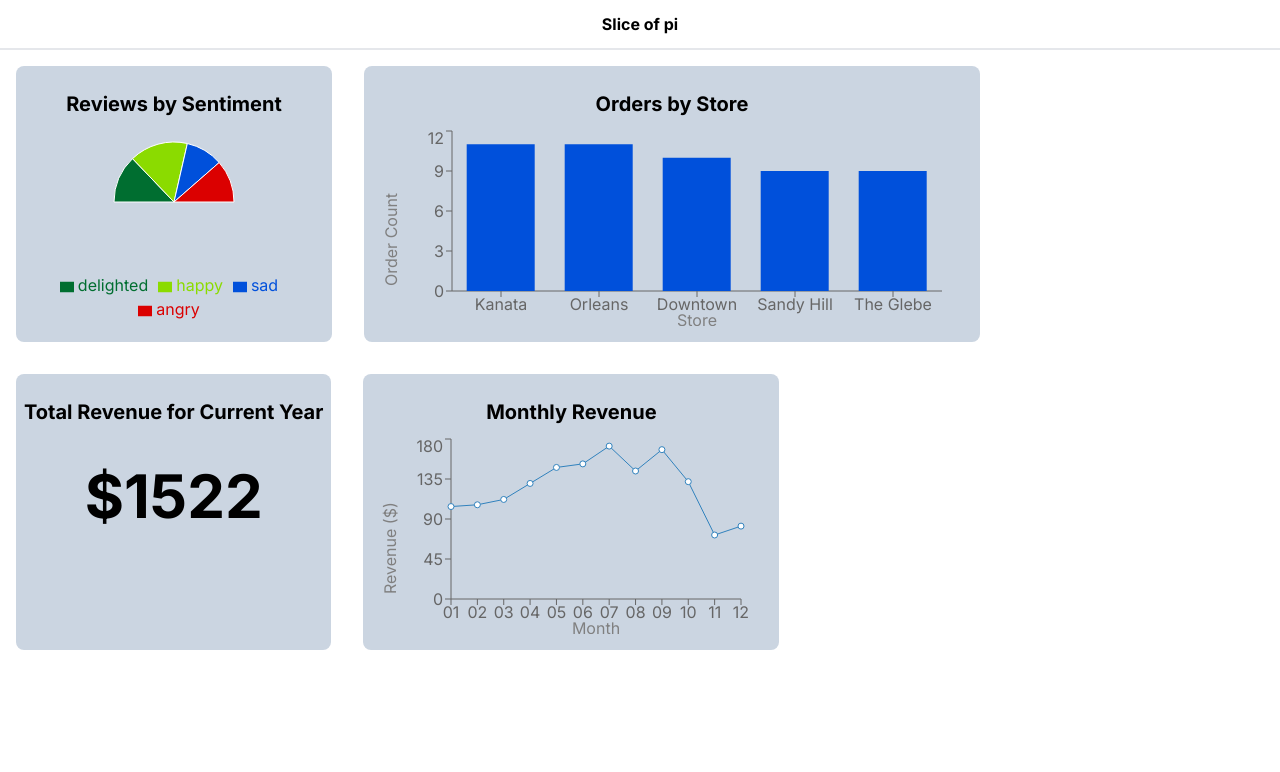
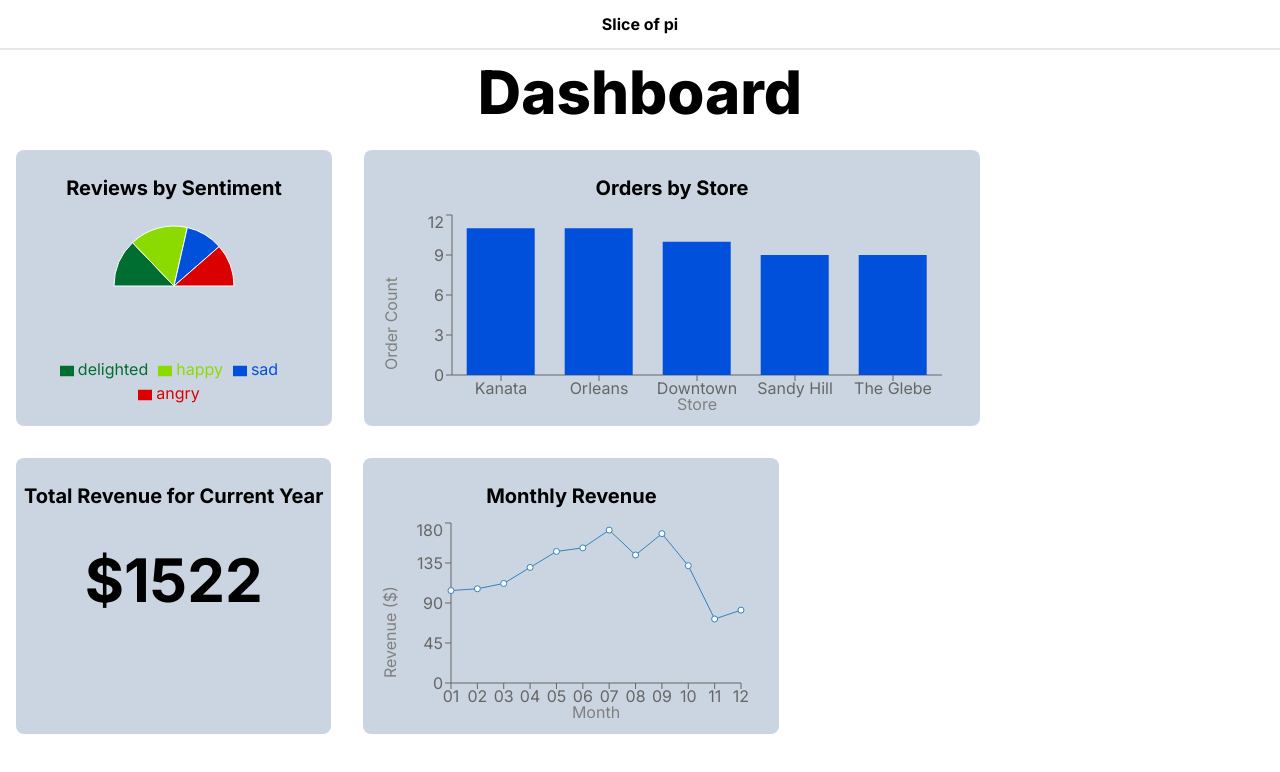
Before and after one commit to J-Dufour/outstem-technical-interview, a Next.js app in the folder slice-of-pi/: page / in a window 1280 px wide. Shown: the top 772 px of the page. Built offline with nearby package versions, Linux system fonts and the light colour scheme.

Commit message:
feat: add page title

```diff
--- a/slice-of-pi/src/app/page.tsx
+++ b/slice-of-pi/src/app/page.tsx
@@ -90,6 +90,7 @@ export default function Home() {
       <div className="text-center py-3 text-xxl font-bold border-b-2">
         <p>Slice of pi</p>
       </div>
+      <h1 className="text-center font-extrabold text-6xl py-3">Dashboard</h1>
       <div className="flex flex-wrap w-full">
         <StatCard title="Reviews by Sentiment">
           <PieGraph data={reviewPieGraphData} semi_circ />
```
